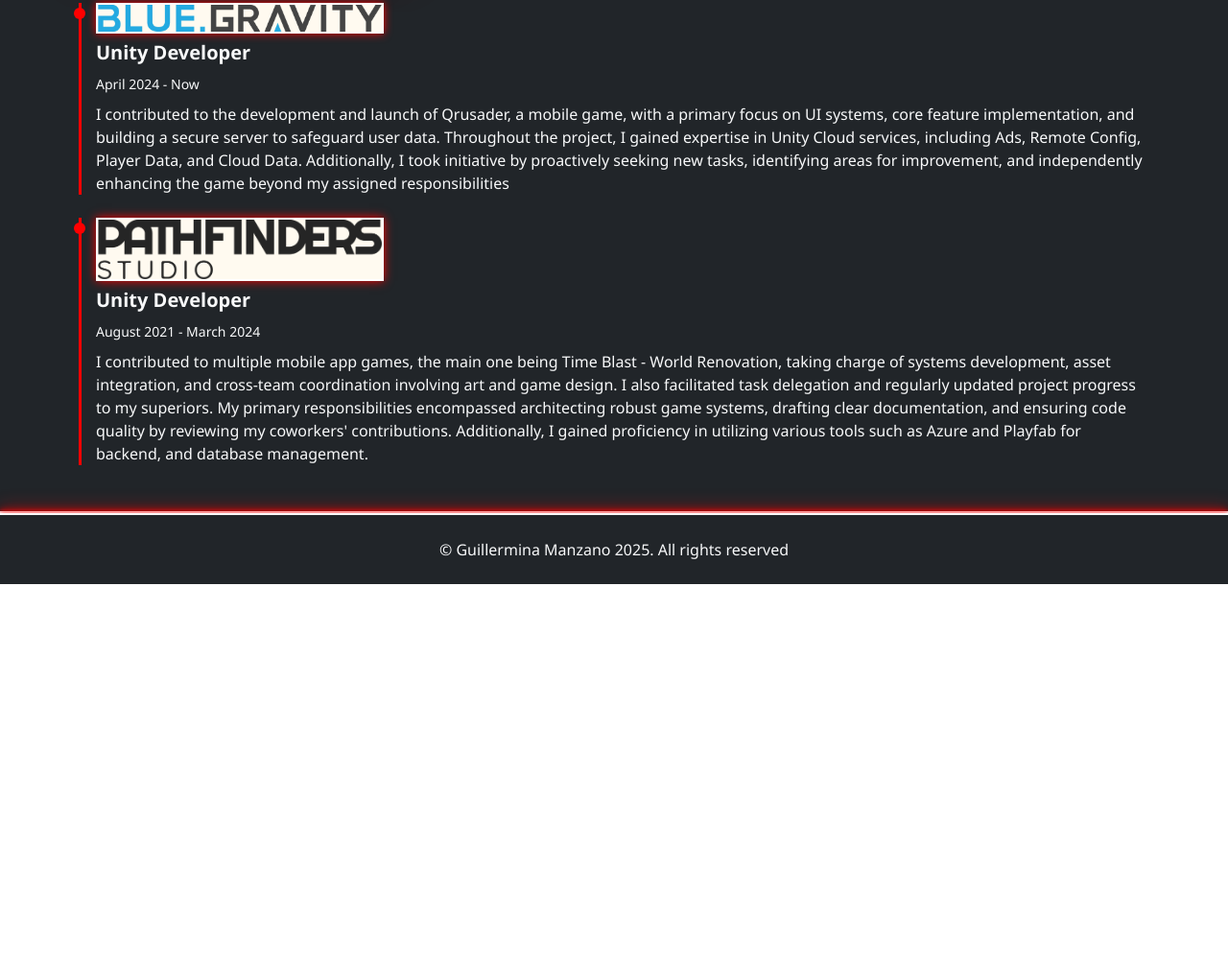
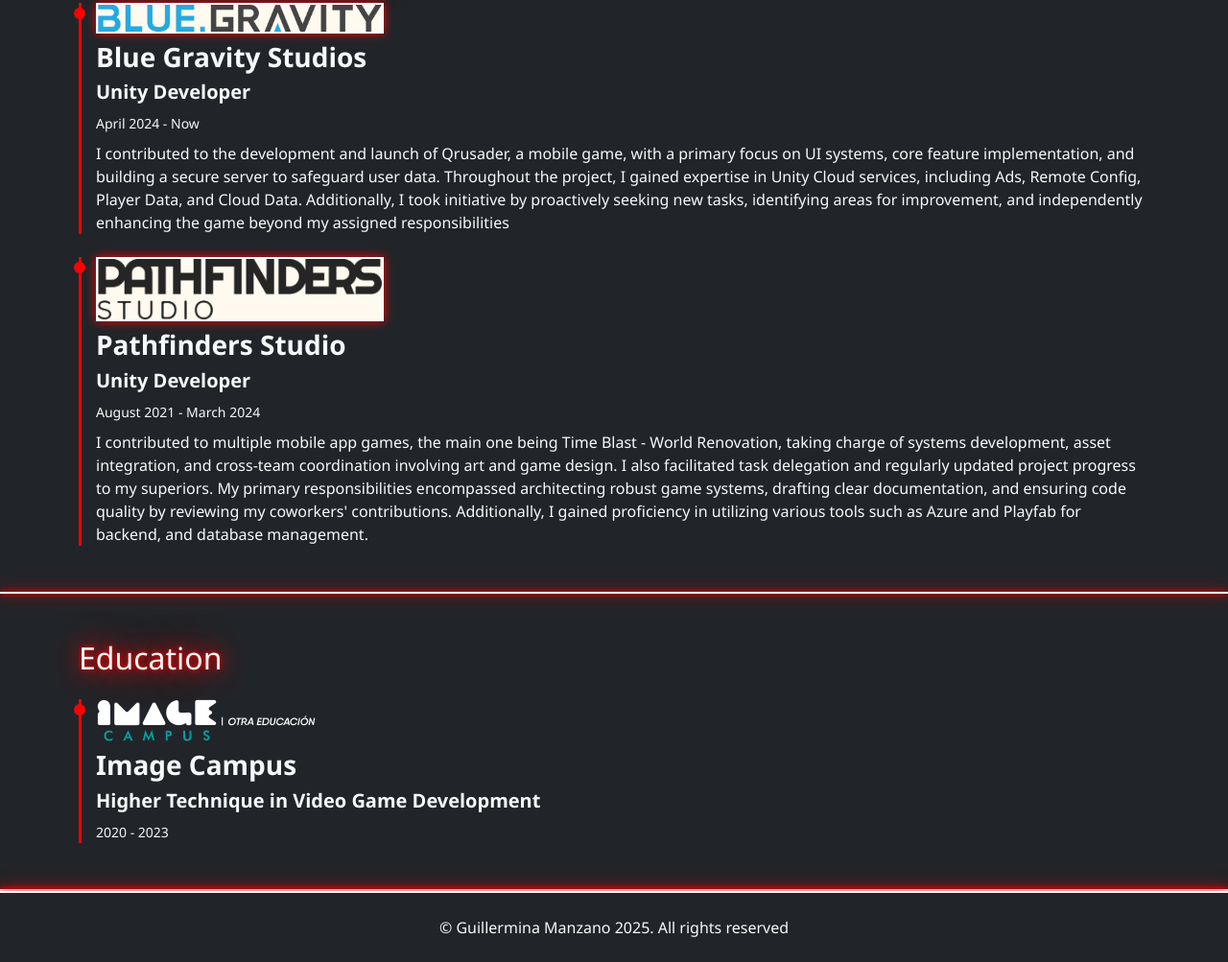
Before and after one commit to manzanog0612/manzanog0612.github.io, a plain HTML site: page index.html in a window 1280 px wide. Shown: the part 3249-4252 px from the top of the page at 96% size. Before the commit the page ends 3858 px from the top, so only its background shows below. Drawn offline with nearby package versions, Linux system fonts and the light colour scheme.

Commit message:
Added education section

```diff
--- a/index.html
+++ b/index.html
@@ -191,6 +191,7 @@
           <div class="timeline">
             <div class="timeline-item mb-4">
               <img src="./assets/img/logo-company-1.webp" alt="Blue Gravity Studios Logo" class="img-fluid mb-2 d-block company-image">
+              <h3 class="fw-bold">Blue Gravity Studios</h3>
               <h5 class="fw-bold">Unity Developer</h5>
               <small>April 2024 - Now</small>
               <p class="mt-2">
@@ -202,7 +203,8 @@
               </p>
             </div>
             <div class="timeline-item mb-4">
-              <img src="./assets/img/logo-company-2.png" alt="Blue Gravity Studios Logo" class="img-fluid mb-2 d-block company-image">
+              <img src="./assets/img/logo-company-2.png" alt="PathfindersStudio Studios Logo" class="img-fluid mb-2 d-block company-image">
+              <h3 class="fw-bold">Pathfinders Studio</h3>
               <h5 class="fw-bold">Unity Developer</h5>
               <small>August 2021 - March 2024</small>
               <p class="mt-2">
@@ -212,6 +214,22 @@
                  My primary responsibilities encompassed architecting robust game systems, drafting clear documentation,
                  and ensuring code quality by reviewing my coworkers' contributions. Additionally, I gained proficiency in
                  utilizing various tools such as Azure and Playfab for backend, and database management.
+              </p>
+            </div>
+          </div>
+        </section>
+
+        <div class="border border-1 border-white neon-effect"></div>
+
+        <!-- education -->
+        <section class="container my-5">
+          <h2 class="mb-4 neon-effect-text">Education</h2>
+          <div class="timeline">
+            <div class="timeline-item mb-4">
+              <img src="./assets/img/logo-education.png" alt="Image Campus Logo" class="img-fluid mb-2 d-block">
+              <h3 class="fw-bold">Image Campus</h3>
+              <h5 class="fw-bold">Higher Technique in Video Game Development</h5>
+              <small>2020 - 2023</small>
               </p>
             </div>
           </div>
```
Also changed, not shown: assets/img/logo-education.png (added).
